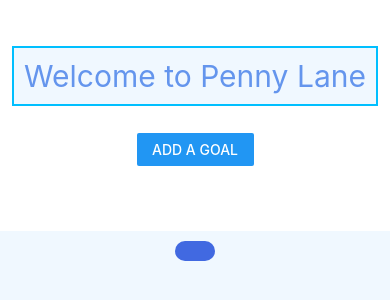
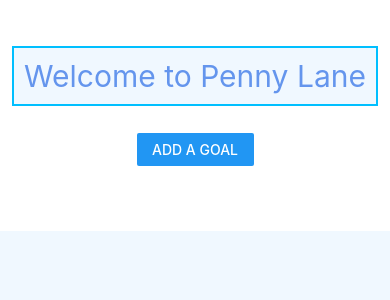
Before and after one commit to 1v17/5520project, a React Native app: screen / in a window 390 px wide. Shown: the top 300 px of the page. Built offline with nearby package versions, Linux system fonts and the light colour scheme.

Commit message:
render goal list using array.ap

```diff
--- a/App.js
+++ b/App.js
@@ -7,13 +7,17 @@ import Input from './components/Input';
 
 export default function App() {
   const appName = 'Penny Lane';
-  const [receivedData, setReceivedData] = useState("");
   const [modalVisible, setModalVisible] = useState(false);
+  const [goals, setGoals] = useState([]);
 
   function handleInputData(receivedData) {
     // console.log("App ", receivedData);
-    setReceivedData(receivedData); // don't pass setter function as a prop
+    let newGoal = {text: receivedData, id: Math.random()};
+
     setModalVisible(false);
+    setGoals((previousGoals) => {
+      return [...previousGoals, newGoal]
+    });
   }
 
   function handleCancelButton() {
@@ -50,9 +54,14 @@ export default function App() {
           modalVisibile={modalVisible}
           cancelHandler={handleCancelButton}/>
       <View style={styles.bottomView}>
-        <View style={styles.textBox}>
-          <Text style={styles.textInput}>{receivedData}</Text>
-        </View>
+        {goals.map((goal) => {
+          return (
+            <View key={goal.id} style={styles.textBox}>
+              <Text style={styles.textInput}>{goal.text}</Text>
+            </View>
+            );
+          })
+        }
       </View>
 
     </SafeAreaView>
```
